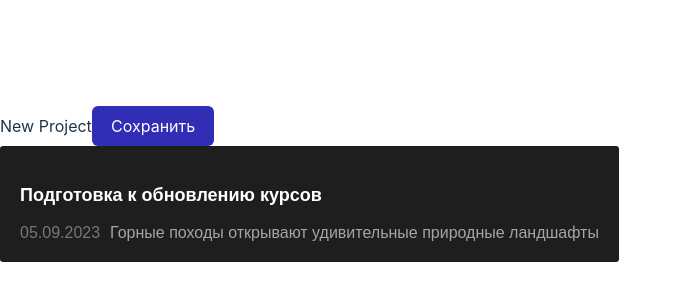
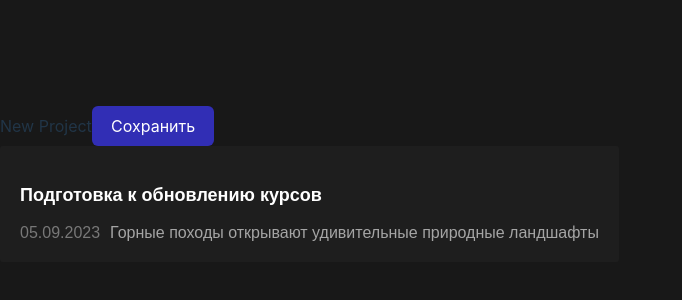
Before and after one commit to ministrov/react-journal, a React (Vite) app: page / in a window 1280 px wide. Shown: the part 216-516 px from the top of the page, without its empty margins (0-682 px from the left). Built offline with nearby package versions, Linux system fonts and the light colour scheme.

Commit message:
feat: end up working on composition

```diff
--- a/src/index.css
+++ b/src/index.css
@@ -29,6 +29,7 @@ body {
   place-items: center;
   min-width: 320px;
   min-height: 100vh;
+  background-color: #181818;
 }
 
 h1 {
```
